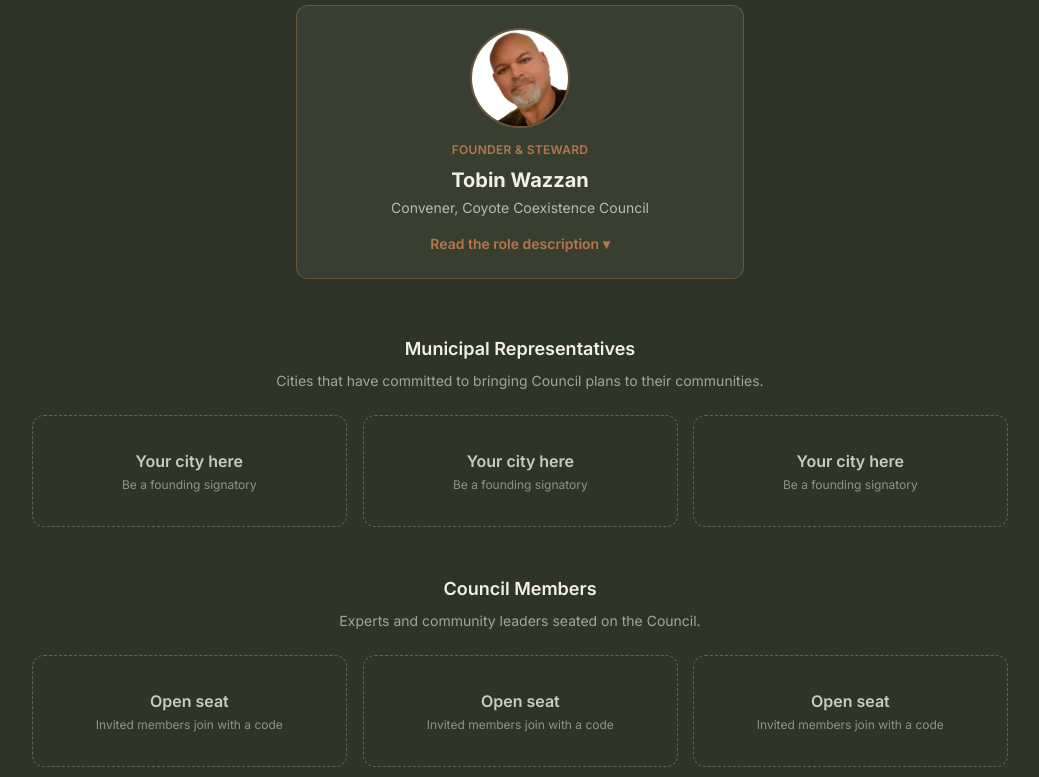
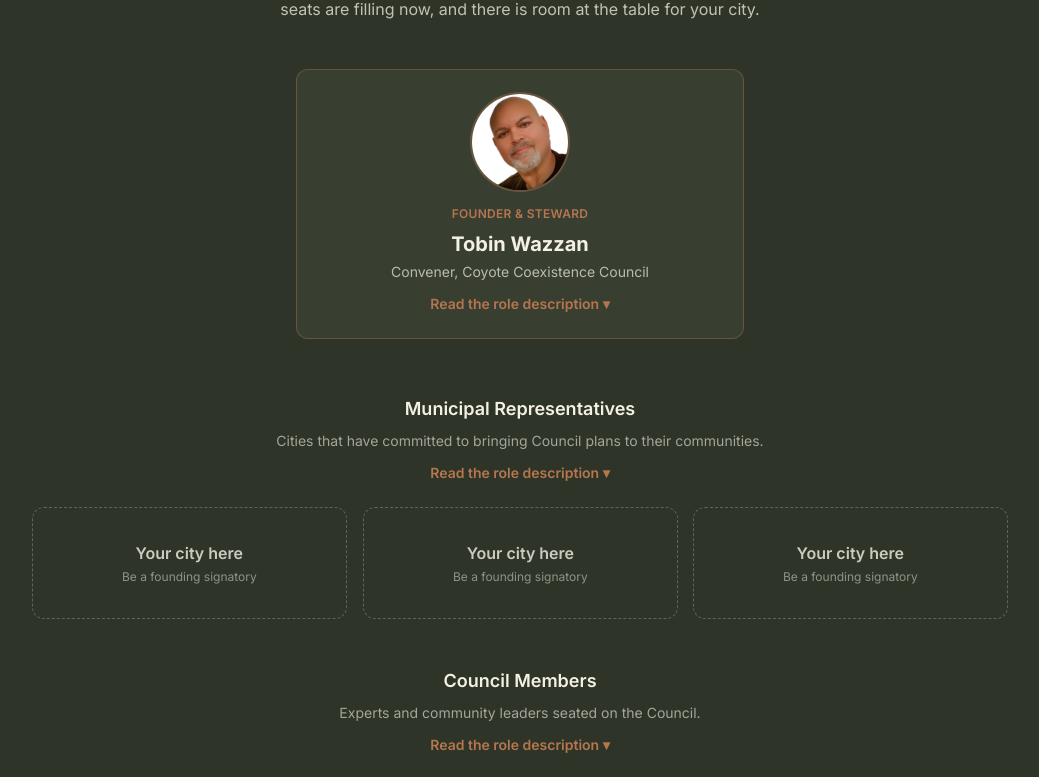
Before and after one commit to tobinwazzan/livingwithcoyotes, a Next.js app: page /charter in a window 1280 px wide. Shown: the part 2739-3516 px from the top of the page, without its empty margins (120-1159 px from the left). Built offline with nearby package versions, Linux system fonts and the light colour scheme.

Commit message:
Charter: role-description disclosures on every role (per-tier cards + per-group seats)

```diff
--- a/app/charter/page.tsx
+++ b/app/charter/page.tsx
@@ -3,6 +3,7 @@
 import Link from "next/link";
 import PageHeader from "@/components/PageHeader";
 import Reveal from "@/components/Reveal";
+import RoleDetails from "@/components/RoleDetails";
 import { ADVISORY_SEATS } from "@/content/board";
 
 export const metadata: Metadata = {
@@ -35,18 +36,22 @@
   {
     title: "Residents",
     body: "Citizens grouped by their city of residence, sharing on-the-ground experience and local concerns.",
+    role: "Residents join grouped by the city they live in. They bring on-the-ground experience and local concerns, take part in the Council's deliberations, and vote on the plans that shape their own neighborhoods — no expertise required; local knowledge is the qualification.",
   },
   {
     title: "Municipalities",
     body: "Cities and their officials, who set policy and carry approved plans into practice.",
+    role: "City staff and officials translate the Council's plans into policy and practice — bringing approved plans to their cities, shaping what's actually workable, and carrying implementation and enforcement on the ground. Voting members of the Council.",
   },
   {
     title: "Experts",
     body: "Subject-matter authorities — wildlife biologists and specialists — grounding decisions in evidence.",
+    role: "Wildlife biologists and subject-matter specialists ground the Council's decisions in evidence. They add expertise, challenge assumptions, update their own positions as the data comes in, and vote alongside the other tiers.",
   },
   {
     title: "Stewards",
     body: "Admins who keep the dialogue open, respectful, and moving toward action.",
+    role: "Stewards (admins) keep the conversation open, respectful, and moving toward action — facilitating deliberation, safeguarding the operating principles, and making sure every voice is heard without putting a thumb on the scale.",
   },
 ];
 
@@ -102,6 +107,7 @@
                 <p className="mt-1.5 text-sm leading-relaxed text-bark/80">
                   {p.body}
                 </p>
+                <RoleDetails text={p.role} variant="light" />
               </div>
             </Reveal>
           ))}
@@ -195,23 +201,11 @@
               <p className="mt-1 text-sm text-sand/70">
                 Convener, Coyote Coexistence Council
               </p>
-              <details className="mt-4 text-left">
-                <summary className="cursor-pointer list-none text-center text-sm font-semibold text-clay transition hover:text-sand [&::-webkit-details-marker]:hidden">
-                  Read the role description ▾
-                </summary>
-                <div className="mt-3 rounded-lg border border-sand/15 bg-dusk/40 p-4 text-sm leading-relaxed text-sand/80">
-                  As Founder and Convener, Tobin Wazzan started the Council and
-                  stewards its process — bringing the four tiers (residents,
-                  municipalities, experts, and partners) to one table, keeping
-                  the dialogue open and respectful, and drawing out the full
-                  range of perspectives. The Convener doesn&apos;t override the
-                  Council; the role is to keep the work moving, fair, and
-                  accountable to results — guiding it from first concern toward a
-                  concrete, evidence-based plan, ensuring a fair way to settle a
-                  deadlock, and handing ongoing maintenance to the
-                  municipalities once the goals are met.
-                </div>
-              </details>
+              <RoleDetails
+                variant="dark"
+                center
+                text="As Founder and Convener, Tobin Wazzan started the Council and stewards its process — bringing the four tiers (residents, municipalities, experts, and partners) to one table, keeping the dialogue open and respectful, and drawing out the full range of perspectives. The Convener doesn't override the Council; the role is to keep the work moving, fair, and accountable to results — guiding it from first concern toward a concrete, evidence-based plan, ensuring a fair way to settle a deadlock, and handing ongoing maintenance to the municipalities once the goals are met."
+              />
             </div>
           </Reveal>
 
@@ -224,6 +218,11 @@
               Cities that have committed to bringing Council plans to their
               communities.
             </p>
+            <RoleDetails
+              variant="dark"
+              center
+              text="A Municipal Representative commits their city to the Council's table — bringing Council plans to their city for consideration and approval, sharing local data and constraints, and helping carry approved plans into implementation. Signing the Charter signals a city's intent to participate, not a binding obligation to adopt any particular plan."
+            />
           </Reveal>
           <div className="mt-6 grid gap-4 sm:grid-cols-3">
             {[0, 1, 2].map((i) => (
@@ -246,6 +245,11 @@
             <p className="mx-auto mt-2 max-w-xl text-center text-sm text-sand/60">
               Experts and community leaders seated on the Council.
             </p>
+            <RoleDetails
+              variant="dark"
+              center
+              text="Council Members are seated experts and community leaders who deliberate on plans, weigh the evidence and the perspectives in the room, and vote. They serve voluntarily, engage honestly, update their positions as the data warrants, and uphold the Council's operating principles."
+            />
           </Reveal>
           <div className="mt-6 grid gap-4 sm:grid-cols-3">
             {[0, 1, 2].map((i) => (
@@ -269,6 +273,11 @@
               Veterinarians, animal-control departments, and shelters — they
               advise and inform, without a vote.
             </p>
+            <RoleDetails
+              variant="dark"
+              center
+              text="Technical Partners — veterinarians, animal-control departments, and shelters — contribute frontline data and operational reality: the injuries treated, the incidents logged, the pets lost and found. They advise and inform the Council with on-the-ground insight, but they do not vote."
+            />
           </Reveal>
           <div className="mt-6 grid gap-4 sm:grid-cols-3">
             {[
--- /dev/null
+++ b/components/RoleDetails.tsx
@@ -0,0 +1,38 @@
+// Reusable "Read the role description" disclosure. Inline expandable text box —
+// no popup, no client JS. variant matches light vs. dark card backgrounds.
+
+export default function RoleDetails({
+  text,
+  variant = "light",
+  center = false,
+}: {
+  text: string;
+  variant?: "light" | "dark";
+  center?: boolean;
+}) {
+  const summaryColor =
+    variant === "dark"
+      ? "text-clay hover:text-sand"
+      : "text-clay hover:text-bark";
+  const boxColor =
+    variant === "dark"
+      ? "border-sand/15 bg-dusk/40 text-sand/80"
+      : "border-bark/10 bg-white/70 text-bark/75";
+
+  return (
+    <details className={`mt-3 ${center ? "mx-auto max-w-xl" : ""}`}>
+      <summary
+        className={`cursor-pointer list-none text-sm font-semibold transition [&::-webkit-details-marker]:hidden ${
+          center ? "text-center" : ""
+        } ${summaryColor}`}
+      >
+        Read the role description ▾
+      </summary>
+      <div
+        className={`mt-2 rounded-lg border p-4 text-left text-sm leading-relaxed ${boxColor}`}
+      >
+        {text}
+      </div>
+    </details>
+  );
+}
```
